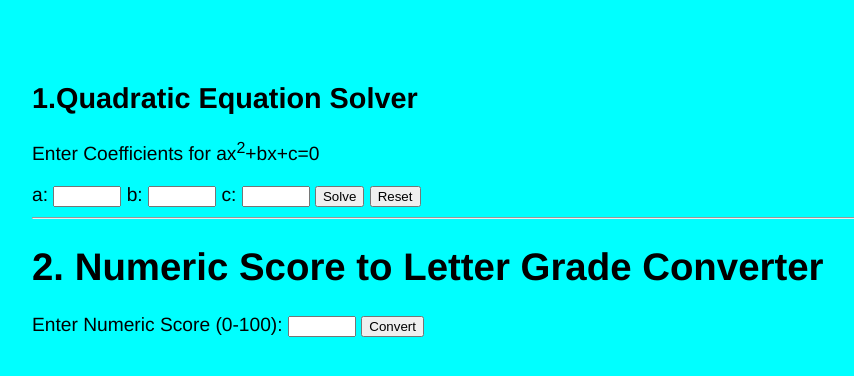
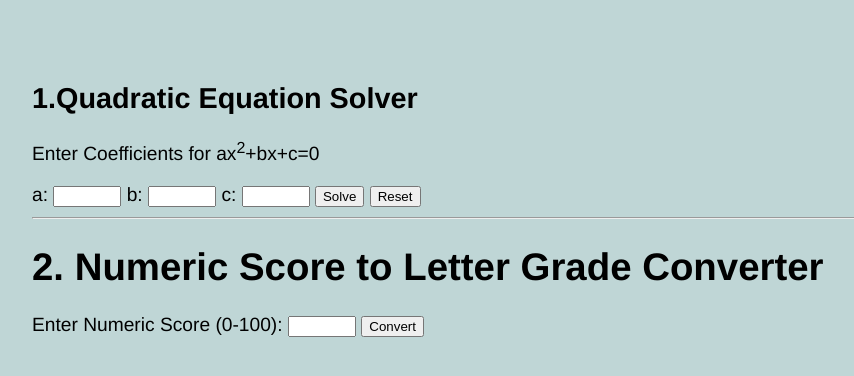
Before and after one commit to lwendongandu98-bot/ICS-Quadratic-Grader--Ng-andu-Lweendo-, a plain HTML site: page index.html in a window 1280 px wide. Shown: the whole page, without its empty margins (26-880 px from the left). Drawn offline with Linux system fonts and the light colour scheme.

Commit message:
Update index.html

```diff
--- a/index.html
+++ b/index.html
@@ -4,7 +4,7 @@
     <meta charset="UTF-8">
     <title>Quadratic Equation Solver</title>
     <style>
-       body{background-color: aqua;}
+       body{background-color: rgb(191, 214, 214);;}
         body { font-family:'Franklin Gothic Medium', 'Arial Narrow', Arial, sans-serif; font-size: larger; padding: 50px; }
         input[type="number"] { width: 60px; }
     </style>
@@ -151,4 +151,5 @@
 </body>
 </html>
 </body>
+
 </html>
```
